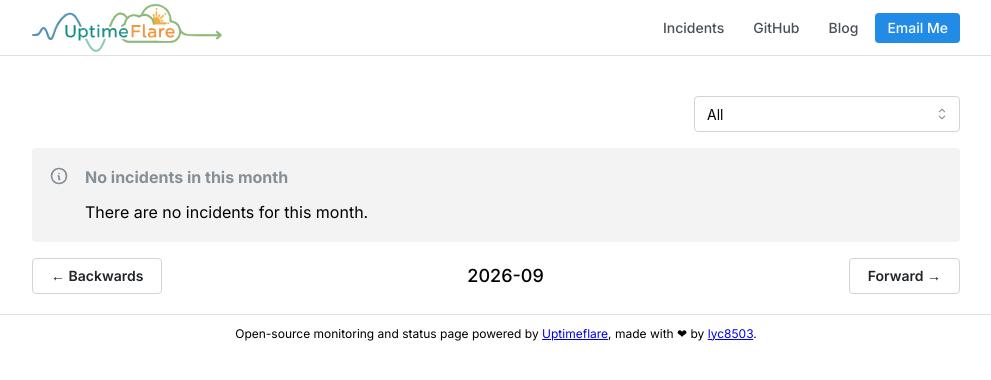
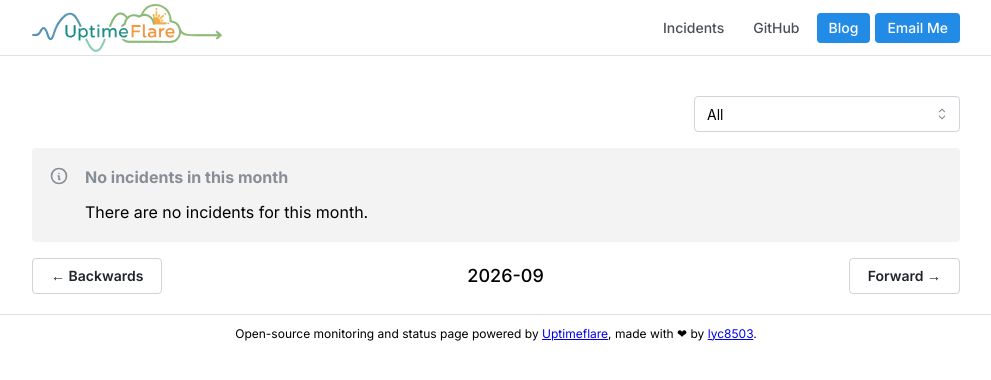
Before and after one commit to wumingshiali/UptimeFlare, a Next.js app: page /incidents in a window 1280 px wide. Shown: the top 380 px of the page, without its empty margins (144-1135 px from the left). Built offline with nearby package versions, Linux system fonts and the light colour scheme.

Commit message:
Update status page configuration to Chinese

```diff
--- a/uptime.config.ts
+++ b/uptime.config.ts
@@ -7,12 +7,12 @@ import { MaintenanceConfig, PageConfig, WorkerConfig } from './types/config'
 
 const pageConfig: PageConfig = {
   // Title for your status page
-  title: "lyc8503's Status Page",
+  title: "VoidCat 服务状态",
   // Links shown at the header of your status page, could set `highlight` to `true`
   links: [
-    { link: 'https://github.com/lyc8503', label: 'GitHub' },
-    { link: 'https://blog.lyc8503.net/', label: 'Blog' },
-    { link: 'mailto:me@lyc8503.net', label: 'Email Me', highlight: true },
+    { link: 'https://github.com/wumingshiali', label: 'GitHub' },
+    { link: 'https://meali.top/posts', label: 'Blog', highlight: true },
+    { link: 'mailto:ZWj1154142014@hotmail.com', label: 'Email Me', highlight: true },
   ],
 }
 
@@ -22,26 +22,18 @@ const workerConfig: WorkerConfig = {
     // Example HTTP Monitor
     {
       // `id` should be unique, history will be kept if the `id` remains constant
-      id: 'foo_monitor',
+      id: 'p_web',
       // `name` is used at status page and callback message
-      name: 'My API Monitor',
+      name: ' 个人网站',
       // `method` should be a valid HTTP Method
       method: 'GET',
       // `target` is a valid URL
-      target: 'https://example.com',
-      // [OPTIONAL] `tooltip` is ONLY used at status page to show a tooltip
-      tooltip: 'This is a tooltip for this monitor',
+      target: 'https://meali.top',
       // [OPTIONAL] `statusPageLink` is ONLY used for clickable link at status page
-      statusPageLink: 'https://example.com',
-      // [OPTIONAL] `expectedCodes` is an array of acceptable HTTP response codes, if not specified, default to 2xx
-      expectedCodes: [200],
+      statusPageLink: 'https://meali.top',
       // [OPTIONAL] `timeout` in millisecond, if not specified, default to 10000
       timeout: 10000,
       // [OPTIONAL] headers to be sent
-      headers: {
-        'User-Agent': 'Uptimeflare',
-        Authorization: 'Bearer YOUR_TOKEN_HERE',
-      },
       // [OPTIONAL] body to be sent (require POST/PUT/PATCH method)
       // body: 'Hello, world!',
       // [OPTIONAL] if specified, the response must contains the keyword to be considered as operational.
@@ -55,53 +47,11 @@ const workerConfig: WorkerConfig = {
       // [OPTIONAL] if true, the check will fallback to local if the specified proxy is down
       // checkProxyFallback: true,
     },
-    // Example TCP Monitor
-    {
-      id: 'test_tcp_monitor',
-      name: 'Example TCP Monitor',
-      // `method` should be `TCP_PING` for tcp monitors
-      method: 'TCP_PING',
-      // `target` should be `host:port` for tcp monitors
-      target: '1.2.3.4:22',
-      tooltip: 'My production server SSH',
-      statusPageLink: 'https://example.com',
-      timeout: 5000,
-    },
   ],
   // [Optional] Notification settings
   notification: {
     // [Optional] Notification webhook settings, if not specified, no notification will be sent
     // More info at Wiki: https://github.com/lyc8503/UptimeFlare/wiki/Setup-notification
-    webhook: {
-      // [Required] webhook URL (example: Telegram Bot API)
-      url: 'https://api.telegram.org/bot123456:ABCDEF/sendMessage',
-      // [Optional] HTTP method, default to 'GET' for payloadType=param, 'POST' otherwise
-      // method: 'POST',
-      // [Optional] headers to be sent
-      // headers: {
-      //   foo: 'bar',
-      // },
-      // [Required] Specify how to encode the payload
-      // Should be one of 'param', 'json' or 'x-www-form-urlencoded'
-      // 'param': append url-encoded payload to URL search parameters
-      // 'json': POST json payload as body, set content-type header to 'application/json'
-      // 'x-www-form-urlencoded': POST url-encoded payload as body, set content-type header to 'x-www-form-urlencoded'
-      payloadType: 'x-www-form-urlencoded',
-      // [Required] payload to be sent
-      // $MSG will be replaced with the human-readable notification message
-      payload: {
-        chat_id: 12345678,
-        text: '$MSG',
-      },
-      // [Optional] timeout calling this webhook, in millisecond, default to 5000
-      timeout: 10000,
-    },
-    // [Optional] timezone used in notification messages, default to "Etc/GMT"
-    timeZone: 'Asia/Shanghai',
-    // [Optional] grace period in minutes before sending a notification
-    // notification will be sent only if the monitor is down for N continuous checks after the initial failure
-    // if not specified, notification will be sent immediately
-    gracePeriod: 5,
   },
 }
 
@@ -114,19 +64,7 @@ const workerConfig: WorkerConfig = {
 
 const maintenances: MaintenanceConfig[] = [
   {
-    // [Optional] Monitor IDs to be affected by this maintenance
-    monitors: ['foo_monitor', 'bar_monitor'],
-    // [Optional] default to "Scheduled Maintenance" if not specified
-    title: 'Test Maintenance',
-    // Description of the maintenance, will be shown at status page
-    body: 'This is a test maintenance, server software upgrade',
-    // Start time of the maintenance, in UNIX timestamp or ISO 8601 format
-    start: '2020-01-01T00:00:00+08:00',
-    // [Optional] end time of the maintenance, in UNIX timestamp or ISO 8601 format
-    // if not specified, the maintenance will be considered as on-going
-    end: '2050-01-01T00:00:00+08:00',
-    // [Optional] color of the maintenance alert at status page, default to "yellow"
-    color: 'blue',
+
   },
 ]
 
```
